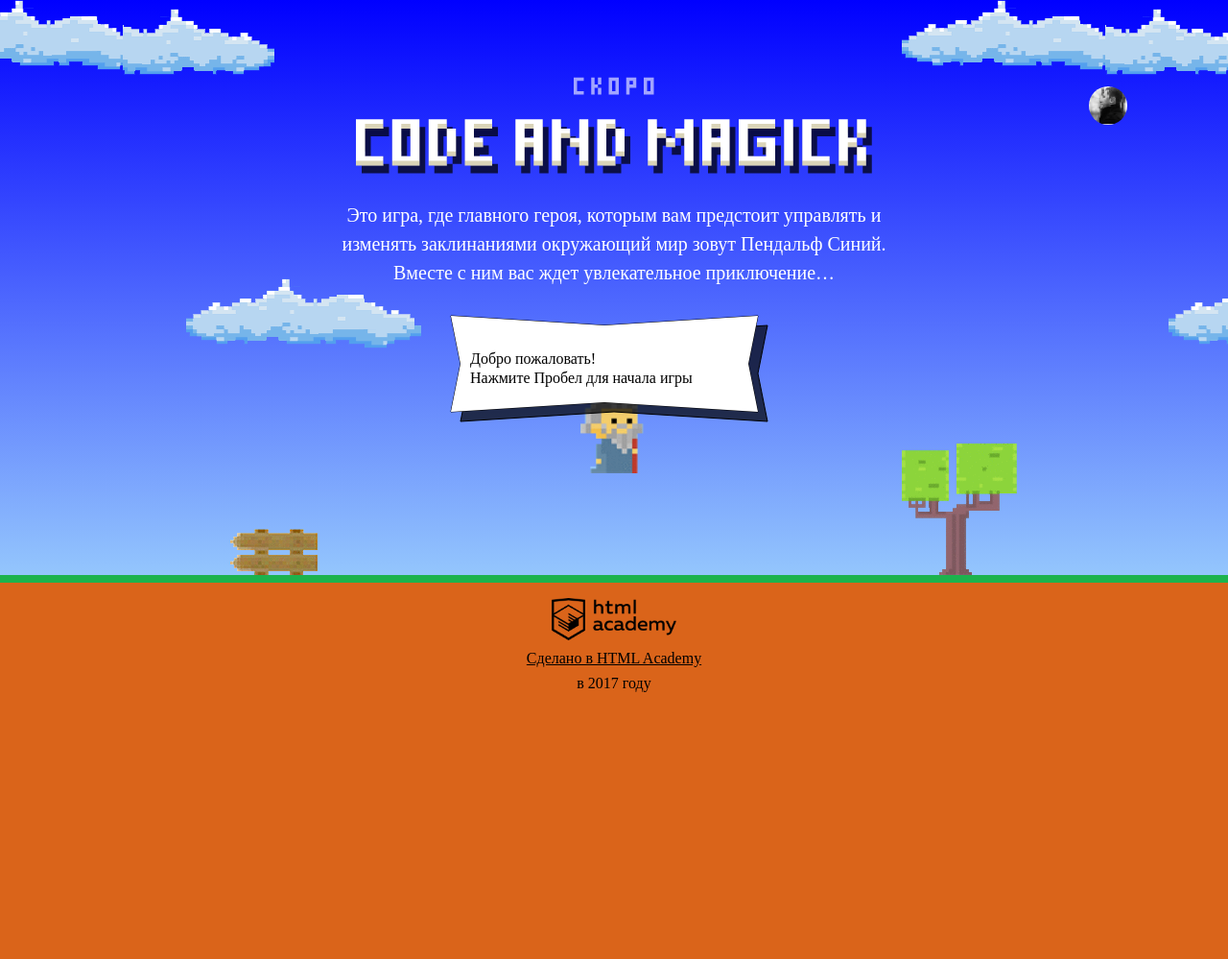
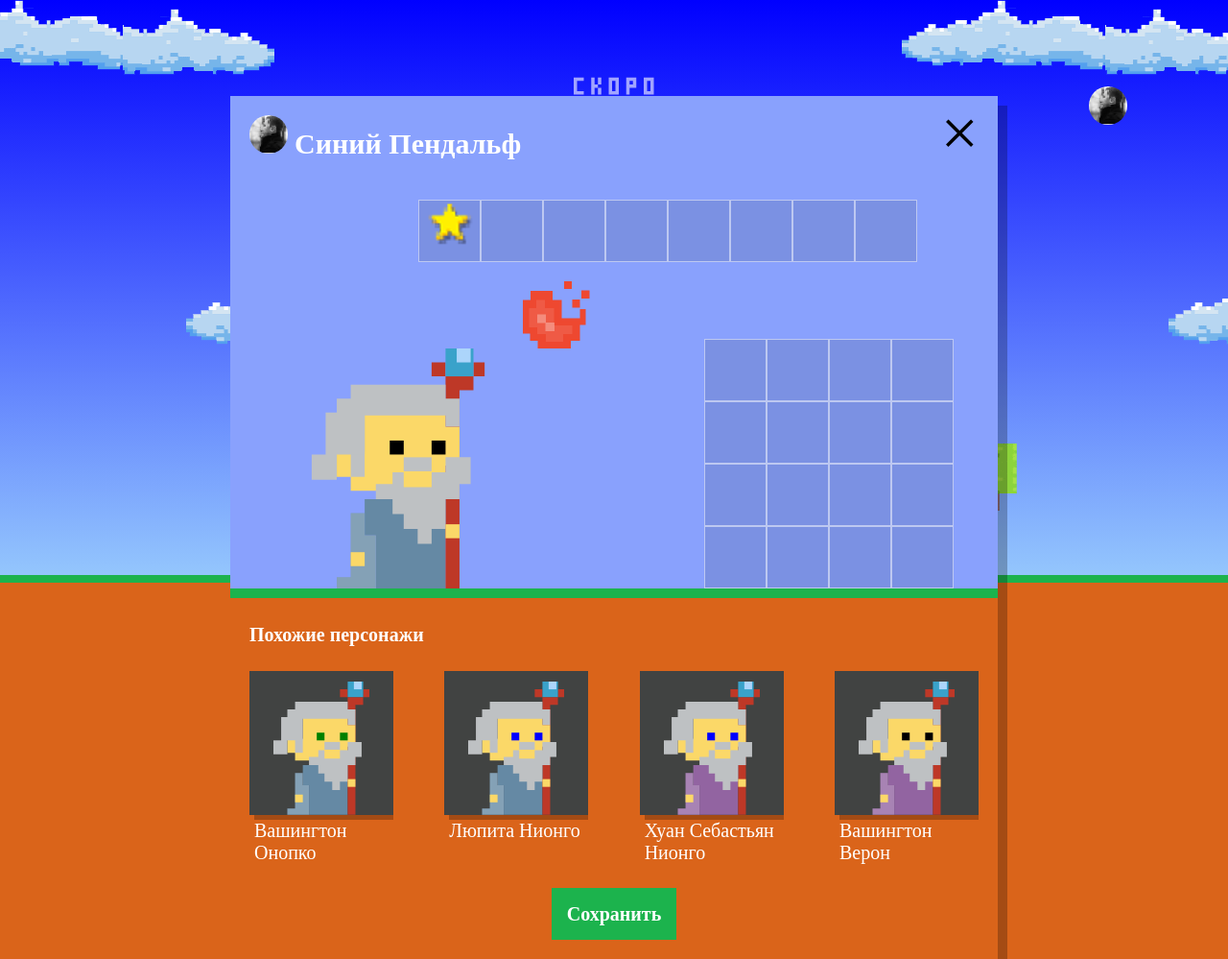
Before and after one commit to Dorofeev-Aleksey/299055-code-and-magick, a website: page index.html in a window 1280 px wide. Shown: the whole page at 96% size. Before the commit the page ends 800 px from the top, so only its background shows below. Drawn offline with Linux system fonts and the light colour scheme; a web font is replaced by a local one.

Commit message:
ÐУчебный проект - похоÐжие маги

```diff
--- a/index.html
+++ b/index.html
@@ -173,6 +173,7 @@
   </div>
 </template>
 
+
 <script>
   var fireballSize = 22;
 
@@ -202,6 +203,7 @@
 </script>
 <script src="./js/stat.js"></script>
 <script src="./js/game.js"></script>
+<script src="./js/setup.js"></script>
 
 </body>
 </html>
--- /dev/null
+++ b/js/setup.js
@@ -0,0 +1,56 @@
+'use strict';
+
+var WIZARD_NAMES = ['Иван', 'Хуан Себастьян', 'Мария', 'Кристоф', 'Виктор', 'Юлия', 'Люпита', 'Вашингтон'];
+var WIZARD_SURNAME = ['да Марья', 'Верон', 'Мирабелла', 'Вальц', 'Онопко', 'Топольницкая', 'Нионго', 'Ирвинг'];
+var COLOR_COAT = ['rgb(101, 137, 164)', 'rgb(241, 43, 107)', 'rgb(146, 100, 161)', 'rgb(56, 159, 117)', 'rgb(215, 210, 55)', 'rgb(0, 0, 0)'];
+var COLOR_EYES = ['black', 'red', 'blue', 'yellow', 'green'];
+
+var userDialog = document.querySelector('.setup');
+userDialog.classList.remove('hidden');
+
+var similarListElement = userDialog.querySelector('.setup-similar-list');
+
+var similarWizardTemplate = document.querySelector('#similar-wizard-template').content;
+
+
+var wizards = [
+  {
+    name: WIZARD_NAMES[Math.floor(Math.random() * WIZARD_NAMES.length)] + " " + WIZARD_SURNAME[Math.floor(Math.random() * WIZARD_NAMES.length)],
+    coatColor: COLOR_COAT[Math.floor(Math.random() * COLOR_COAT.length)],
+    eyesColor: COLOR_EYES[Math.floor(Math.random() * COLOR_EYES.length)]
+  },
+  {
+    name: WIZARD_NAMES[Math.floor(Math.random() * WIZARD_NAMES.length)] + " " + WIZARD_SURNAME[Math.floor(Math.random() * WIZARD_NAMES.length)],
+    coatColor: COLOR_COAT[Math.floor(Math.random() * COLOR_COAT.length)],
+    eyesColor: COLOR_EYES[Math.floor(Math.random() * COLOR_EYES.length)]
+  },
+  {
+    name: WIZARD_NAMES[Math.floor(Math.random() * WIZARD_NAMES.length)] + " " + WIZARD_SURNAME[Math.floor(Math.random() * WIZARD_NAMES.length)],
+    coatColor: COLOR_COAT[Math.floor(Math.random() * COLOR_COAT.length)],
+    eyesColor: COLOR_EYES[Math.floor(Math.random() * COLOR_EYES.length)]
+  },
+  {
+    name: WIZARD_NAMES[Math.floor(Math.random() * WIZARD_NAMES.length)] + " " + WIZARD_SURNAME[Math.floor(Math.random() * WIZARD_NAMES.length)],
+    coatColor: COLOR_COAT[Math.floor(Math.random() * COLOR_COAT.length)],
+    eyesColor: COLOR_EYES[Math.floor(Math.random() * COLOR_EYES.length)]
+  }
+];
+
+
+var renderWizard = function (wizard) {
+  var wizardElement = similarWizardTemplate.cloneNode(true);
+
+  wizardElement.querySelector('.setup-similar-label').textContent = wizard.name;
+  wizardElement.querySelector('.wizard-coat').style.fill = wizard.coatColor;
+  wizardElement.querySelector('.wizard-eyes').style.fill = wizard.eyesColor;
+
+  return wizardElement;
+};
+
+var fragment = document.createDocumentFragment();
+for (var i = 0; i < wizards.length; i++) {
+  fragment.appendChild(renderWizard(wizards[i]));
+}
+similarListElement.appendChild(fragment);
+
+userDialog.querySelector('.setup-similar').classList.remove('hidden');
```
